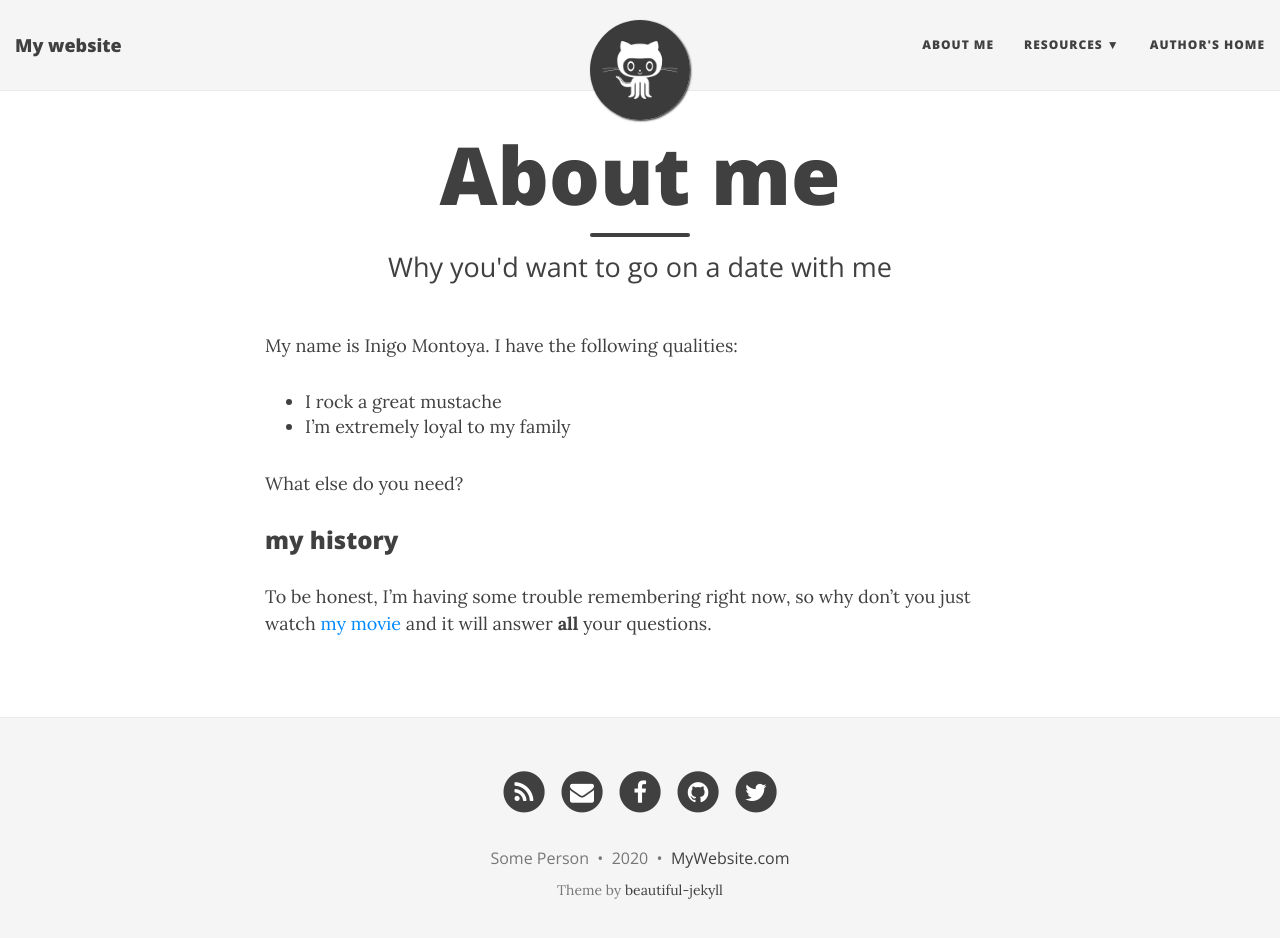
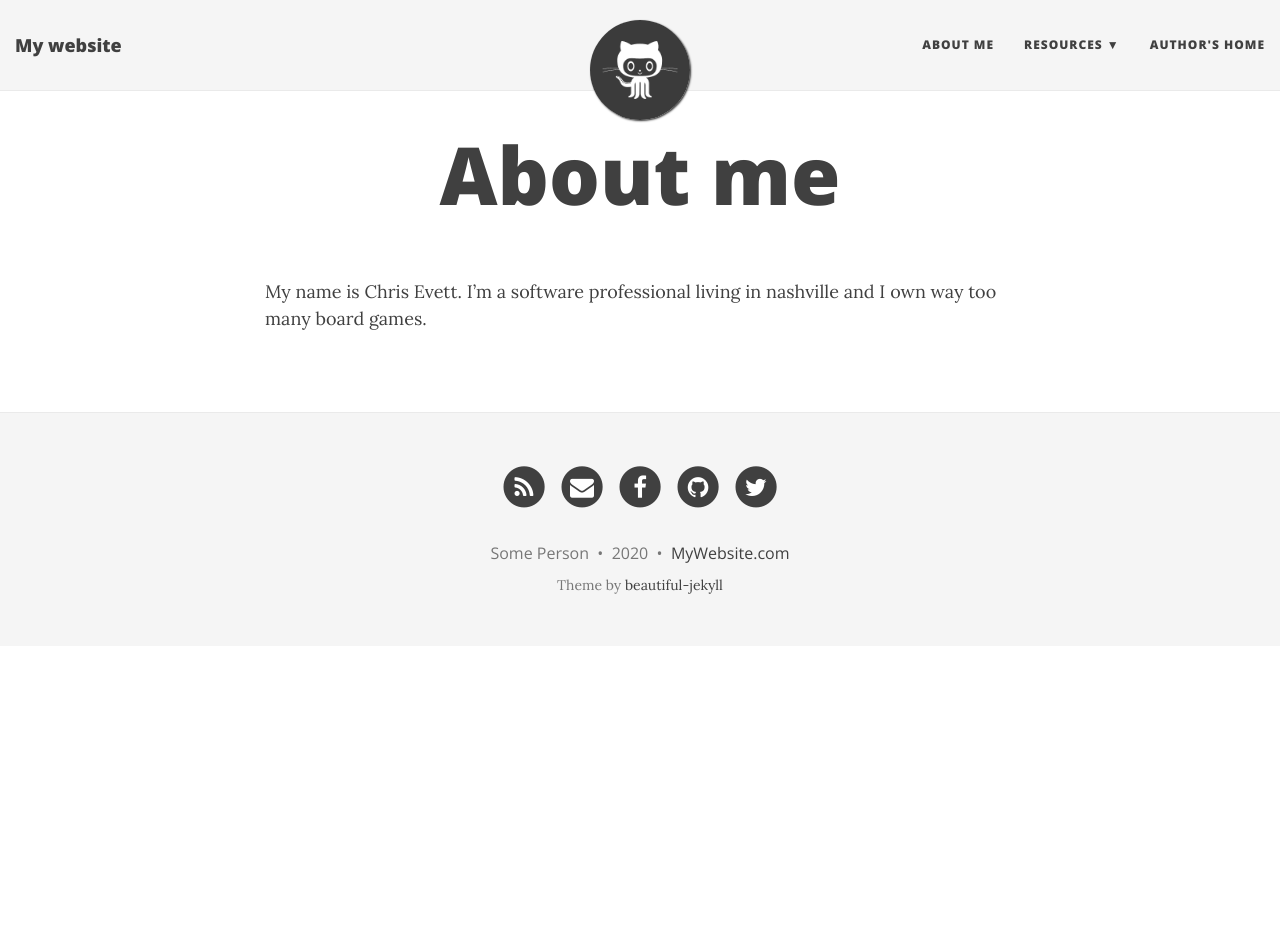
Before and after one commit to chrisevett/chrisevett.github.io, a Jekyll site: the page built from aboutme.md, in a window 1280 px wide and 951 px high. Shown: the top 938 px of the window. Built offline with Jekyll 4.4.1, drawn with Linux system fonts in a browser that asks for light colours; nearby versions of some CDN libraries.

Commit message:
update about page

```diff
--- a/aboutme.md
+++ b/aboutme.md
@@ -1,16 +1,6 @@
 ---
 layout: page
 title: About me
-subtitle: Why you'd want to go on a date with me
 ---
 
-My name is Inigo Montoya. I have the following qualities:
-
-- I rock a great mustache
-- I'm extremely loyal to my family
-
-What else do you need?
-
-### my history
-
-To be honest, I'm having some trouble remembering right now, so why don't you just watch [my movie](http://en.wikipedia.org/wiki/The_Princess_Bride_%28film%29) and it will answer **all** your questions.
+My name is Chris Evett. I'm a software professional living in nashville and I own way too many board games.
```
